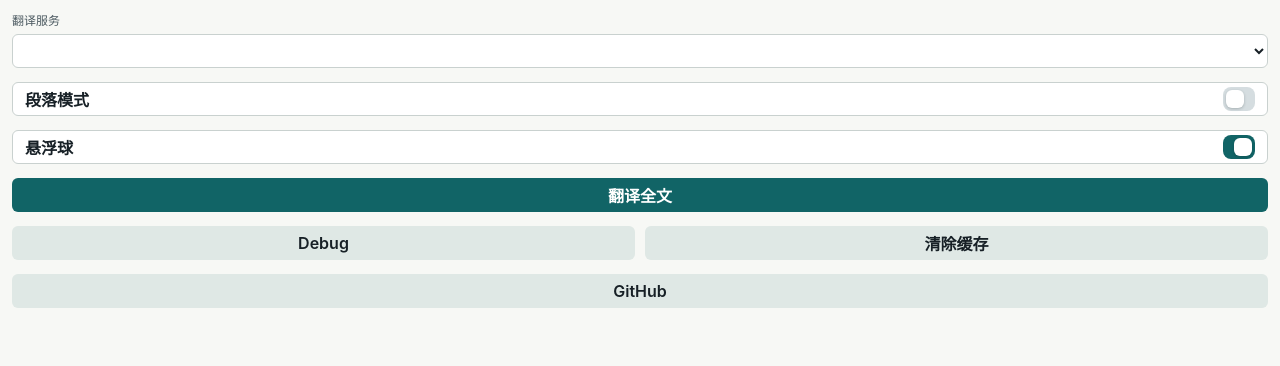
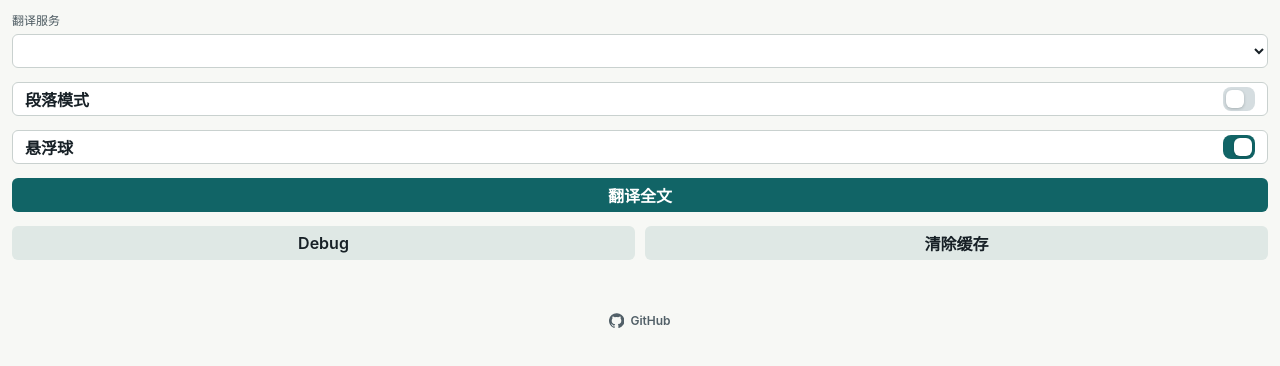
Before and after one commit to mr-wuliu/wupage, a website built with Vite: page popup.html in a window 1280 px wide. Shown: the part 120-486 px from the top of the page. Built offline with nearby package versions, Linux system fonts and the light colour scheme; no server answers.

Commit message:
Style GitHub popup link

```diff
--- a/popup.html
+++ b/popup.html
@@ -35,8 +35,13 @@
         <button id="debug" type="button" class="secondary">Debug</button>
         <button id="clearCache" type="button" class="secondary">清除缓存</button>
       </div>
-      <button id="openGithub" type="button" class="secondary">GitHub</button>
       <p id="status" role="status"></p>
+      <button id="openGithub" type="button" class="footer-link">
+        <svg viewBox="0 0 24 24" aria-hidden="true">
+          <path d="M12 .5a12 12 0 0 0-3.79 23.39c.6.11.82-.26.82-.58v-2.04c-3.34.73-4.04-1.42-4.04-1.42-.55-1.39-1.34-1.76-1.34-1.76-1.09-.75.08-.73.08-.73 1.2.08 1.84 1.24 1.84 1.24 1.07 1.83 2.81 1.3 3.5.99.11-.78.42-1.3.76-1.6-2.67-.31-5.47-1.34-5.47-5.93 0-1.31.47-2.38 1.24-3.22-.13-.3-.54-1.53.12-3.18 0 0 1.01-.32 3.3 1.23a11.4 11.4 0 0 1 6.01 0c2.29-1.55 3.3-1.23 3.3-1.23.66 1.65.25 2.88.12 3.18.77.84 1.24 1.91 1.24 3.22 0 4.61-2.81 5.62-5.49 5.92.43.37.82 1.1.82 2.22v3.29c0 .32.22.7.83.58A12 12 0 0 0 12 .5Z" />
+        </svg>
+        <span>GitHub</span>
+      </button>
     </main>
   </body>
 </html>
--- a/src/popup/index.ts
+++ b/src/popup/index.ts
@@ -109,7 +109,6 @@ function setBusy(value: boolean): void {
   floatingBallButton.disabled = value;
   debugButton.disabled = value;
   clearCacheButton.disabled = value;
-  githubButton.disabled = value;
 }
 
 function setStatus(value: string): void {
--- a/src/popup/styles.css
+++ b/src/popup/styles.css
@@ -67,6 +67,30 @@ button.secondary,
   background: #dfe8e5;
 }
 
+.footer-link {
+  min-height: 28px;
+  display: inline-flex;
+  align-items: center;
+  justify-self: center;
+  gap: 6px;
+  padding: 0 4px;
+  color: #526068;
+  background: transparent;
+  font-size: 12px;
+  font-weight: 600;
+}
+
+.footer-link:hover {
+  color: #172026;
+  background: transparent;
+}
+
+.footer-link svg {
+  width: 15px;
+  height: 15px;
+  fill: currentColor;
+}
+
 .switch-row {
   display: flex;
   align-items: center;
```
